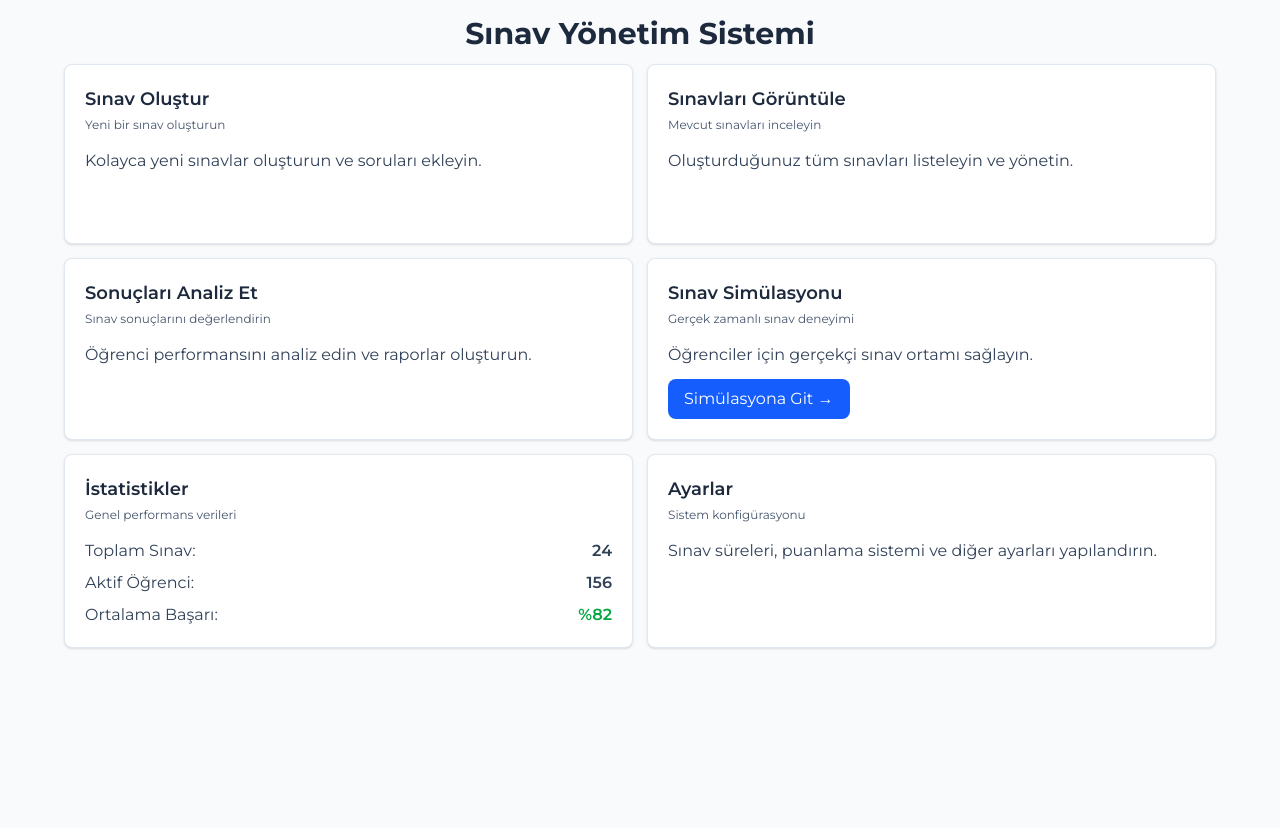
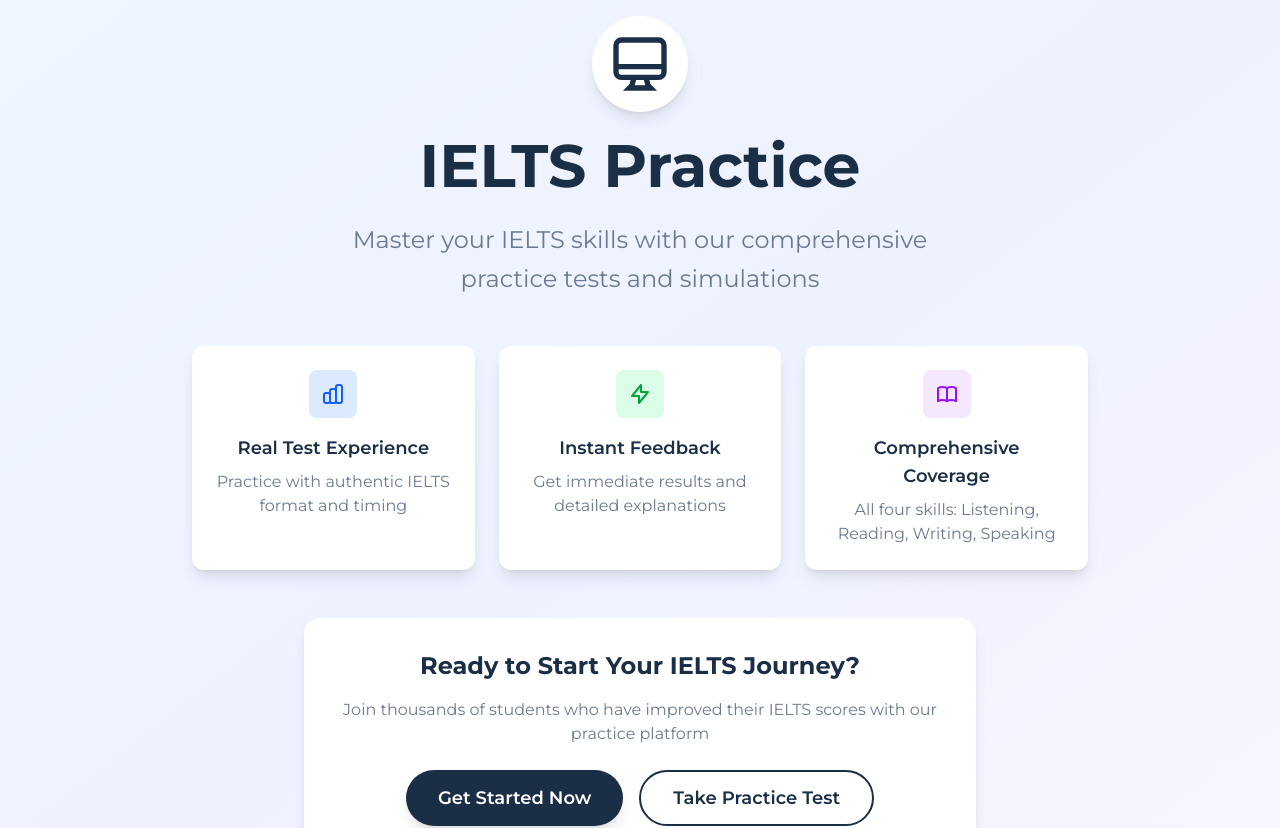
Before and after one commit to GoktugMuratDemir/exams, a Next.js app: page / in a window 1280 px wide. Shown: the top 828 px of the page. Before the commit the page ends 800 px from the top, so only its background shows below. Built offline with nearby package versions, Linux system fonts and the light colour scheme.

Commit message:
home page updated

```diff
--- a/src/app/page.tsx
+++ b/src/app/page.tsx
@@ -1,75 +1,152 @@
-import Card from "./exams/components/ui/card";
+"use client";
+
+import { useRouter } from "next/navigation";
 
 export default function Home() {
+  const router = useRouter();
+
+  const handleGetStarted = () => {
+    router.push("/exams");
+  };
+
   return (
-    <div className="min-h-screen bg-slate-50 dark:bg-slate-900 p-4">
-      <div className="max-w-6xl mx-auto">
-        <h1 className="text-3xl font-bold text-slate-800 dark:text-slate-100 mb-3 text-center">
-          Sınav Yönetim Sistemi
-        </h1>
+    <div className="min-h-screen bg-gradient-to-br from-blue-50 via-indigo-50 to-purple-50 flex items-center justify-center p-4">
+      <div className="max-w-4xl mx-auto text-center">
+        {/* Hero Section */}
+        <div className="mb-12">
+          <div className="flex justify-center mb-6">
+            <div className="bg-white p-4 rounded-full shadow-lg">
+              <svg width="64" height="64" fill="#1A2E45" viewBox="0 0 24 24">
+                <path
+                  d="M9.75 17L9 20l-1 1h8l-1-1-.75-3M3 13h18M5 17h14a2 2 0 002-2V5a2 2 0 00-2-2H5a2 2 0 00-2 2v10a2 2 0 002 2z"
+                  stroke="#1A2E45"
+                  strokeWidth="2"
+                  fill="none"
+                />
+              </svg>
+            </div>
+          </div>
 
-        <div className="grid grid-cols-1 md:grid-cols-2 lg:grid-cols-2 gap-3.5">
-          <Card
-            title="Sınav Oluştur"
-            subtitle="Yeni bir sınav oluşturun"
-            onClick={() => console.log("Sınav oluştur tıklandı")}
-          >
-            <p>Kolayca yeni sınavlar oluşturun ve soruları ekleyin.</p>
-          </Card>
+          <h1 className="text-5xl md:text-6xl font-bold text-[#1A2E45] mb-6">
+            IELTS Practice
+          </h1>
 
-          <Card
-            title="Sınavları Görüntüle"
-            subtitle="Mevcut sınavları inceleyin"
-            onClick={() => console.log("Sınavları görüntüle tıklandı")}
-          >
-            <p>Oluşturduğunuz tüm sınavları listeleyin ve yönetin.</p>
-          </Card>
+          <p className="text-xl md:text-2xl text-[#6B7A90] mb-8 max-w-2xl mx-auto leading-relaxed">
+            Master your IELTS skills with our comprehensive practice tests and
+            simulations
+          </p>
+        </div>
 
-          <Card
-            title="Sonuçları Analiz Et"
-            subtitle="Sınav sonuçlarını değerlendirin"
-            onClick={() => console.log("Sonuçları analiz et tıklandı")}
-          >
-            <p>Öğrenci performansını analiz edin ve raporlar oluşturun.</p>
-          </Card>
+        {/* Features Grid */}
+        <div className="grid md:grid-cols-3 gap-6 mb-12">
+          <div className="bg-white p-6 rounded-xl shadow-lg hover:shadow-xl transition-shadow">
+            <div className="bg-blue-100 w-12 h-12 rounded-lg flex items-center justify-center mx-auto mb-4">
+              <svg
+                className="w-6 h-6 text-blue-600"
+                fill="none"
+                stroke="currentColor"
+                viewBox="0 0 24 24"
+              >
+                <path
+                  strokeLinecap="round"
+                  strokeLinejoin="round"
+                  strokeWidth={2}
+                  d="M9 19v-6a2 2 0 00-2-2H5a2 2 0 00-2 2v6a2 2 0 002 2h2a2 2 0 002-2zm0 0V9a2 2 0 012-2h2a2 2 0 012 2v10m-6 0a2 2 0 002 2h2a2 2 0 002-2m0 0V5a2 2 0 012-2h2a2 2 0 012 2v14a2 2 0 01-2 2h-2a2 2 0 01-2-2z"
+                />
+              </svg>
+            </div>
+            <h3 className="text-lg font-semibold text-[#1A2E45] mb-2">
+              Real Test Experience
+            </h3>
+            <p className="text-[#6B7A90]">
+              Practice with authentic IELTS format and timing
+            </p>
+          </div>
 
-          <Card
-            title="Sınav Simülasyonu"
-            subtitle="Gerçek zamanlı sınav deneyimi"
-          >
-            <p>Öğrenciler için gerçekçi sınav ortamı sağlayın.</p>
-            <div className="mt-3">
-              <a
-                href="/exams/simulation"
-                className="inline-flex items-center px-4 py-2 bg-blue-600 text-white rounded-lg hover:bg-blue-700 transition-colors"
+          <div className="bg-white p-6 rounded-xl shadow-lg hover:shadow-xl transition-shadow">
+            <div className="bg-green-100 w-12 h-12 rounded-lg flex items-center justify-center mx-auto mb-4">
+              <svg
+                className="w-6 h-6 text-green-600"
+                fill="none"
+                stroke="currentColor"
+                viewBox="0 0 24 24"
               >
-                Simülasyona Git →
-              </a>
+                <path
+                  strokeLinecap="round"
+                  strokeLinejoin="round"
+                  strokeWidth={2}
+                  d="M13 10V3L4 14h7v7l9-11h-7z"
+                />
+              </svg>
             </div>
-          </Card>
+            <h3 className="text-lg font-semibold text-[#1A2E45] mb-2">
+              Instant Feedback
+            </h3>
+            <p className="text-[#6B7A90]">
+              Get immediate results and detailed explanations
+            </p>
+          </div>
 
-          <Card title="İstatistikler" subtitle="Genel performans verileri">
-            <div className="space-y-2">
-              <div className="flex justify-between">
-                <span>Toplam Sınav:</span>
-                <span className="font-semibold">24</span>
-              </div>
-              <div className="flex justify-between">
-                <span>Aktif Öğrenci:</span>
-                <span className="font-semibold">156</span>
-              </div>
-              <div className="flex justify-between">
-                <span>Ortalama Başarı:</span>
-                <span className="font-semibold text-green-600">%82</span>
-              </div>
+          <div className="bg-white p-6 rounded-xl shadow-lg hover:shadow-xl transition-shadow">
+            <div className="bg-purple-100 w-12 h-12 rounded-lg flex items-center justify-center mx-auto mb-4">
+              <svg
+                className="w-6 h-6 text-purple-600"
+                fill="none"
+                stroke="currentColor"
+                viewBox="0 0 24 24"
+              >
+                <path
+                  strokeLinecap="round"
+                  strokeLinejoin="round"
+                  strokeWidth={2}
+                  d="M12 6.253v13m0-13C10.832 5.477 9.246 5 7.5 5S4.168 5.477 3 6.253v13C4.168 18.477 5.754 18 7.5 18s3.332.477 4.5 1.253m0-13C13.168 5.477 14.754 5 16.5 5c1.746 0 3.332.477 4.5 1.253v13C19.832 18.477 18.246 18 16.5 18c-1.746 0-3.332.477-4.5 1.253"
+                />
+              </svg>
             </div>
-          </Card>
+            <h3 className="text-lg font-semibold text-[#1A2E45] mb-2">
+              Comprehensive Coverage
+            </h3>
+            <p className="text-[#6B7A90]">
+              All four skills: Listening, Reading, Writing, Speaking
+            </p>
+          </div>
+        </div>
 
-          <Card title="Ayarlar" subtitle="Sistem konfigürasyonu">
-            <p>
-              Sınav süreleri, puanlama sistemi ve diğer ayarları yapılandırın.
-            </p>
-          </Card>
+        {/* CTA Section */}
+        <div className="bg-white p-8 rounded-2xl shadow-lg max-w-2xl mx-auto">
+          <h2 className="text-2xl font-bold text-[#1A2E45] mb-4">
+            Ready to Start Your IELTS Journey?
+          </h2>
+          <p className="text-[#6B7A90] mb-6">
+            Join thousands of students who have improved their IELTS scores with
+            our practice platform
+          </p>
+
+          <div className="flex flex-col sm:flex-row gap-4 justify-center">
+            <button
+              onClick={handleGetStarted}
+              className="px-8 py-3 bg-[#1A2E45] text-white rounded-full font-semibold text-lg hover:bg-[#16325c] transition-colors shadow-lg hover:shadow-xl"
+            >
+              Get Started Now
+            </button>
+            <button
+              onClick={handleGetStarted}
+              className="px-8 py-3 border-2 border-[#1A2E45] text-[#1A2E45] rounded-full font-semibold text-lg hover:bg-[#1A2E45] hover:text-white transition-colors"
+            >
+              Take Practice Test
+            </button>
+          </div>
+
+          <p className="text-sm text-[#6B7A90] mt-4">
+            Click the buttons above to start practicing
+          </p>
+        </div>
+
+        {/* Footer */}
+        <div className="mt-12 text-center">
+          <p className="text-[#6B7A90] text-sm">
+            © 2025 IELTS Practice Platform. All rights reserved.
+          </p>
         </div>
       </div>
     </div>
```
